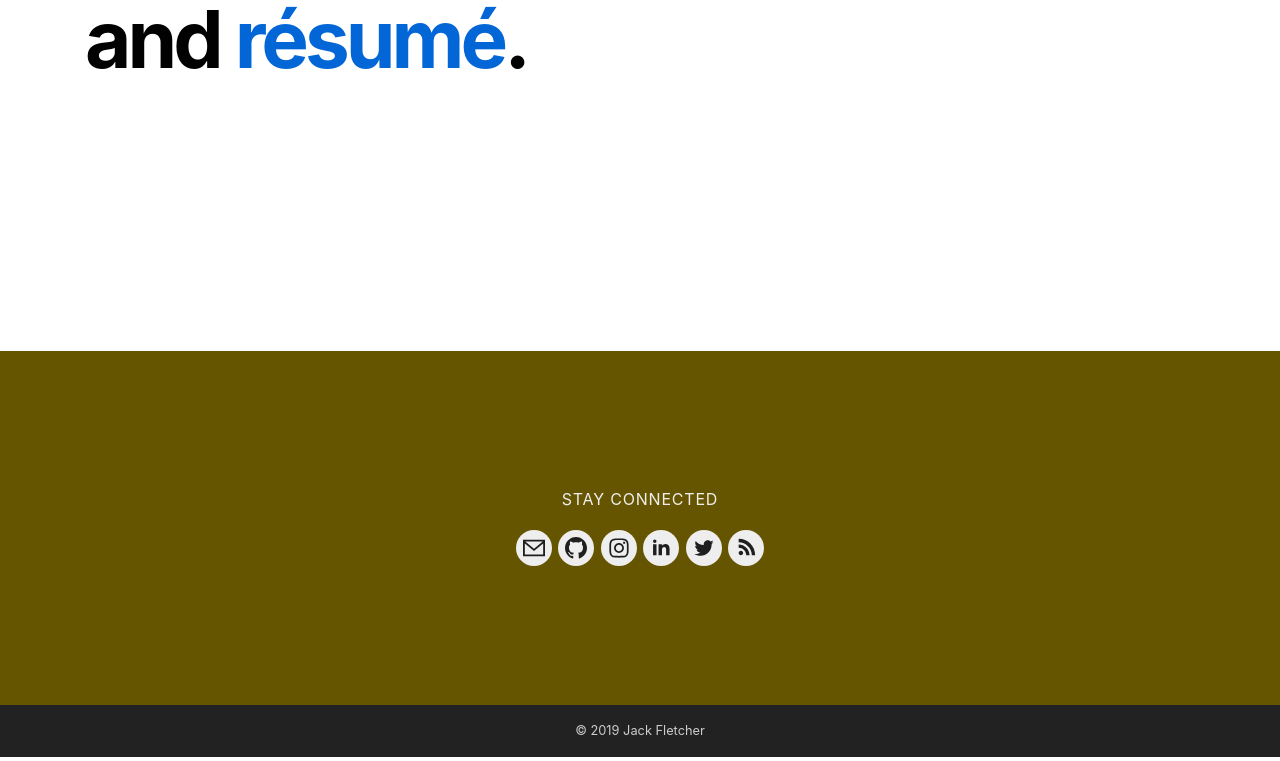
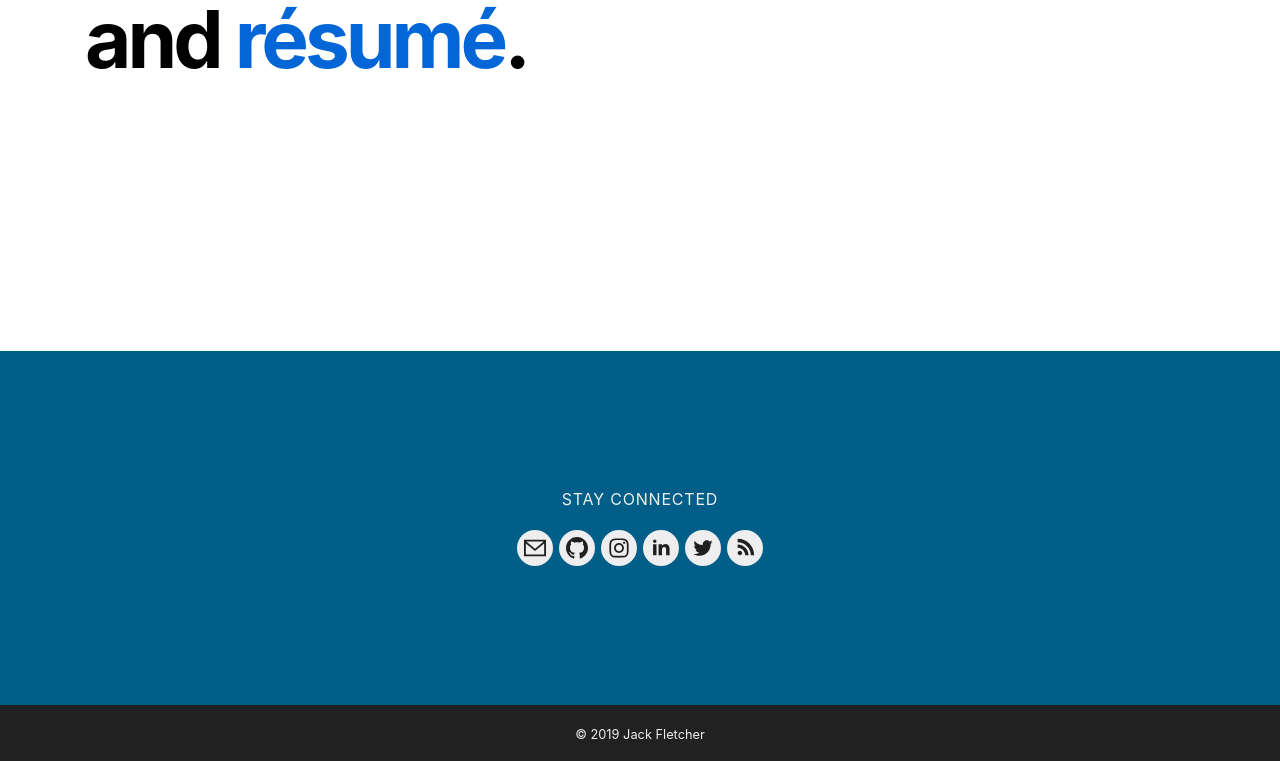
Before and after one commit to jackfletch/jackfletch.com-frontend, a Next.js app: page / in a window 1280 px wide. Shown: the part 449-1210 px from the top of the page. Built offline with nearby package versions, Linux system fonts and the light colour scheme; a web font is replaced by a local one.

Commit message:
Refactor footer components

```diff
--- a/components/Copyright.js
+++ b/components/Copyright.js
@@ -1,9 +1,16 @@
-import React from 'react';
+import styled from 'styled-components';
+
+const Div = styled.div`
+  background-color: ${props => props.theme.colors.blacks[1]};
+  padding: 1rem;
+`;
 
 const Copyright = ({date, owner}) => (
-  <small id="copyright">
-    &copy; {date} {owner}
-  </small>
+  <Div>
+    <small id="copyright">
+      &copy; {date} {owner}
+    </small>
+  </Div>
 );
 
 export default Copyright;
--- a/components/Footer.js
+++ b/components/Footer.js
@@ -1,3 +1,5 @@
+import styled from 'styled-components';
+
 import Copyright from './Copyright';
 import FooterIconLink from './FooterIconLink';
 import websiteConfig from '../config/website';
@@ -5,24 +7,41 @@ import websiteConfig from '../config/website';
 export const FOOTER_HEIGHT_DESKTOP = 410;
 export const FOOTER_HEIGHT_MOBILE = 290;
 
-const Footer = () => {
-  const networks = Object.keys(websiteConfig.author.contacts);
-  networks.push('rss');
-  const owner = websiteConfig.author.name;
+const StyledFooter = styled.footer`
+  color: ${props => props.theme.colors.grays[0]};
+  text-align: center;
+`;
 
-  return (
-    <footer>
-      <div className="footer__links">
-        <p>Stay Connected</p>
-        <ul>
-          {networks.map(network => (
-            <FooterIconLink key={network} network={network} />
-          ))}
-        </ul>
-      </div>
-      <Copyright date={new Date().getFullYear()} owner={owner} />
-    </footer>
-  );
-};
+const Div = styled.div`
+  background-color: ${props => props.theme.colors.primary};
+  padding: 60px 0;
+
+  @media screen and (min-width: ${props => props.theme.breakpoints[1]}) {
+    padding: 120px 0;
+  }
+`;
+
+const P = styled.p`
+  text-transform: uppercase;
+  letter-spacing: 0.05rem;
+`;
+
+const networks = [...Object.keys(websiteConfig.author.contacts), 'rss'];
+const NetworkLinks = networks.map(network => (
+  <FooterIconLink key={network} network={network} />
+));
+
+const Footer = () => (
+  <StyledFooter>
+    <Div>
+      <P>Stay Connected</P>
+      <ul>{NetworkLinks}</ul>
+    </Div>
+    <Copyright
+      date={new Date().getFullYear()}
+      owner={websiteConfig.author.name}
+    />
+  </StyledFooter>
+);
 
 export default Footer;
--- a/components/FooterIconLink.js
+++ b/components/FooterIconLink.js
@@ -8,7 +8,7 @@ const Li = styled.li`
   border-radius: 50%;
   background-color: rgb(238, 238, 238);
   padding: 2px;
-  margin: 0.2rem;
+  margin: 3px;
 `;
 
 const FooterIconLink = ({network}) => {
--- a/static/css/main.css
+++ b/static/css/main.css
@@ -44,26 +44,3 @@ a[href].card-link h3 {
 a[href].card-link:hover {
   text-decoration: none;
 }
-
-footer div.footer__links {
-  background-color: #665500;
-  color: #eee;
-  padding: 120px 0;
-}
-
-footer div.footer__links p {
-  text-transform: uppercase;
-  letter-spacing: 0.05rem
-}
-
-@media screen and (max-width: 991px) {
-  footer div.footer__links {
-    padding: 60px 0;
-  }
-}
-
-footer small#copyright {
-  display: block;
-  padding: 1rem;
-  background-color: #222222;
-}
```
